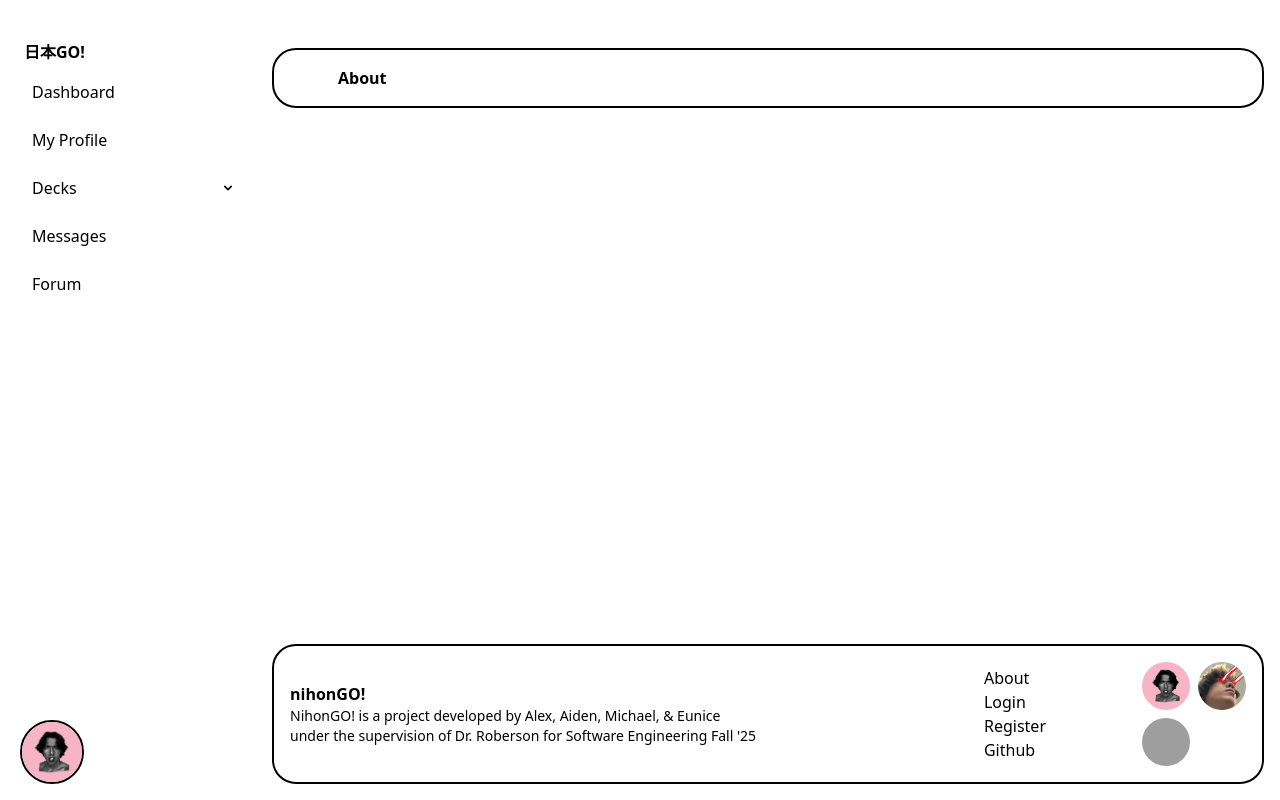
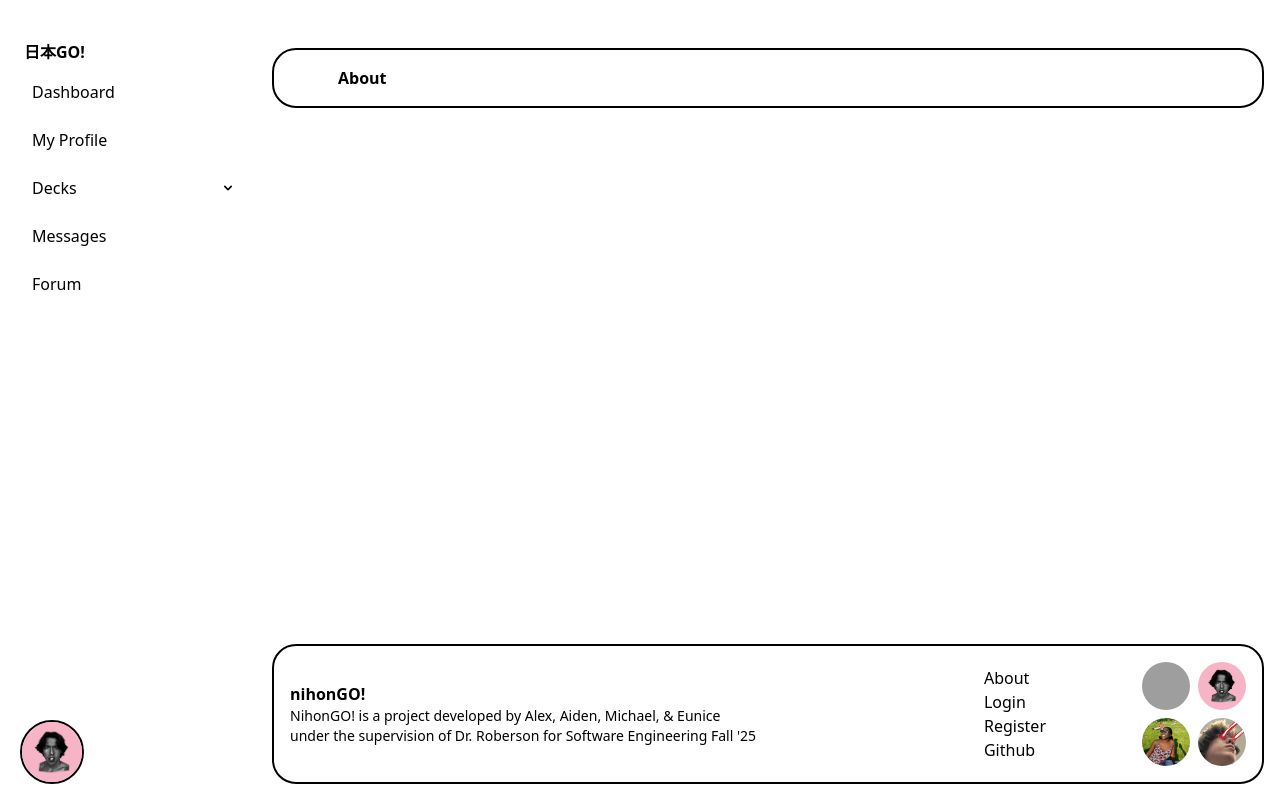
Before and after one commit to aredmondd/nihonGO, a Django app: page /nihongo/about/ in a window 1280 px wide. Run offline with Django 4.2, Linux system fonts and the light colour scheme; some libraries are stand-ins or nearby versions; grey boxes are pictures that could not be loaded.

Commit message:
footer fix - images & placement

```diff
--- a/nihonGO/theme/templates/components/footer.html
+++ b/nihonGO/theme/templates/components/footer.html
@@ -20,10 +20,10 @@
 
             <!-- photos -->
             <div class="grid grid-cols-2 gap-2">
+                <img src="{% static 'richardson.jpg' %}" class="rounded-full w-12 h-12" alt="">
                 <img src="{% static 'redmond.jpg' %}" class="rounded-full w-12 h-12" alt="">
+                <img src="{% static 'eunice.jpg' %}" class="rounded-full w-12 h-12" alt="">
                 <img src="{% static 'durden.jpg' %}" class="rounded-full w-12 h-12" alt="">
-                <img src="{% static 'richardson.jpg' %}" class="rounded-full w-12 h-12" alt="">
-                <div class="bg-peach p-4 rounded-full"></div>
             </div>
         </div>
     </div>
--- a/nihonGO/theme/templates/components/wrapper.html
+++ b/nihonGO/theme/templates/components/wrapper.html
@@ -22,8 +22,10 @@
     <!-- Side Navigation -->
     {% include 'components/side-nav.html' %}
 
+    <!-- Page Container -->
+    <div class="flex flex-col min-h-screen bg-peach">
         <!-- Main Content -->
-    <div class="p-4 sm:ml-64 bg-peach mt-8">
+        <div class="flex-1 p-4 sm:ml-64 mt-8">
             <div class="p-4 border-2 border-black rounded-3xl bg-white">
                 {% block content %}
                 {% endblock %}
@@ -31,8 +33,10 @@
         </div>
 
         <!-- Footer -->
-    <div class="absolute bottom-0 right-0 left-0 p-4 sm:ml-64 bg-peach">
+        <div class="p-4 sm:ml-64 bg-peach">
             {% include 'components/footer.html' %}
         </div>
+    </div>
+
 </body>
 </html>
```
Also changed, not shown: nihonGO/theme/static/eunice.jpg (added). Lines whose indentation alone changed are shown as unchanged.
